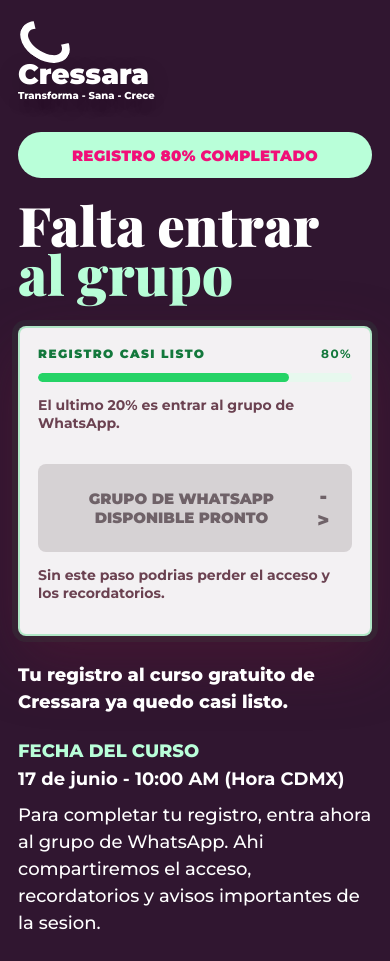
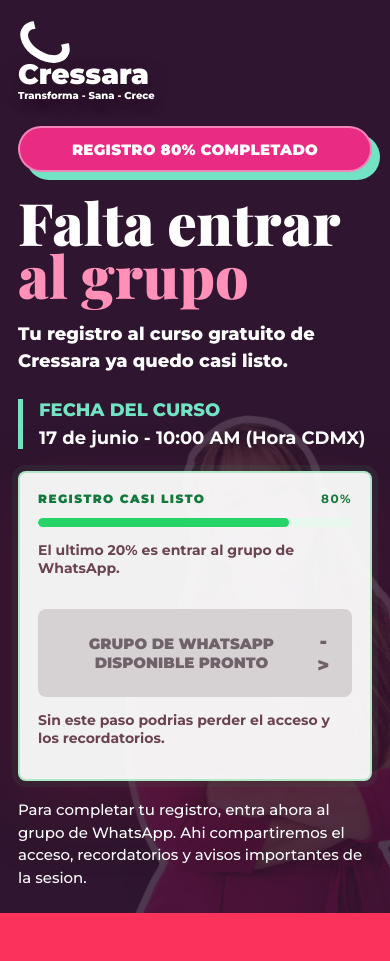
Before and after one commit to alfredo31410-ctrl/cresara-landings, a Next.js app: page /landings/lo-que-sigue/gracias in a window 390 px wide. After the commit the page ends 913 px from the top, so only its background shows below. Built offline with nearby package versions, Linux system fonts and the light colour scheme.

Commit message:
Alinear pagina de gracias de Lo que sigue

```diff
--- a/app/components/ThankYouPage.tsx
+++ b/app/components/ThankYouPage.tsx
@@ -36,6 +36,10 @@
         <img className="thanks-page__background" src={campaign.backgroundUrl} alt="" />
       ) : null}
 
+      <div className="thanks-page__visual" aria-hidden="true">
+        <img src={campaign.imageUrl} alt="" />
+      </div>
+
       <section className="thanks-page__content" aria-labelledby="thanks-title">
         <div className="brand brand--thanks">
           <span className="brand__mark"></span>
@@ -49,6 +53,18 @@
           Falta entrar
           <span>al grupo</span>
         </h1>
+
+        <p className="thanks-lead">
+          Tu registro al curso gratuito de Cressara ya quedo casi listo.
+        </p>
+
+        <div className="thanks-date">
+          <span>Fecha del curso</span>
+          <strong>
+            {campaign.date} - {campaign.time}
+          </strong>
+        </div>
+
         <div className="whatsapp-card">
           <div className="progress-box">
             <div className="progress-box__label">
@@ -85,24 +101,12 @@
             Sin este paso podrias perder el acceso y los recordatorios.
           </p>
         </div>
-        <p className="thanks-lead">
-          Tu registro al curso gratuito de Cressara ya quedo casi listo.
-        </p>
- <div className="thanks-date">
-          <span>Fecha del curso</span>
-          <strong>
-            {campaign.date} - {campaign.time}
-          </strong>
-        </div>
+
         <p className="thanks-text">
           Para completar tu registro, entra ahora al grupo de WhatsApp. Ahi
           compartiremos el acceso, recordatorios y avisos importantes de la
           sesion.
         </p>
-
-
-
-
       </section>
     </main>
   );
--- a/app/globals.css
+++ b/app/globals.css
@@ -497,6 +497,15 @@
   background: #301630;
 }
 
+.thanks-page--magenta::before {
+  content: "";
+  position: absolute;
+  inset: 0 0 0 62%;
+  z-index: -1;
+  background: #d71970;
+  clip-path: polygon(18% 0, 100% 0, 100% 100%, 0 100%);
+}
+
 .thanks-page__background {
   position: absolute;
   inset: 0;
@@ -507,12 +516,84 @@
   object-position: center;
 }
 
+.thanks-page__visual {
+  display: none;
+}
+
+.thanks-page--magenta .thanks-page__visual {
+  position: absolute;
+  inset: 0;
+  z-index: -1;
+  display: block;
+  overflow: hidden;
+  pointer-events: none;
+}
+
+.thanks-page--magenta .thanks-page__visual img {
+  position: absolute;
+  right: clamp(30px, 6vw, 100px);
+  bottom: 0;
+  width: min(40vw, 500px);
+  height: min(91vh, 790px);
+  object-fit: contain;
+  object-position: bottom right;
+  filter: drop-shadow(0 30px 54px rgba(16, 6, 20, 0.42));
+}
+
 .thanks-page__content {
   width: min(100%, 640px);
   min-height: calc(100vh - 144px);
   display: flex;
   flex-direction: column;
   justify-content: center;
+}
+
+.thanks-page--magenta .thanks-page__content {
+  position: relative;
+  z-index: 2;
+  width: min(55vw, 680px);
+}
+
+.thanks-page--magenta .progress-pill {
+  width: fit-content;
+  min-width: min(100%, 390px);
+  border: 2px solid rgba(255, 255, 255, 0.42);
+  background: #e92b84;
+  color: var(--white);
+  box-shadow: 8px 8px 0 #72e4c3;
+}
+
+.thanks-page--magenta h1 {
+  margin-top: 24px;
+  font-size: clamp(54px, 6.2vw, 88px);
+}
+
+.thanks-page--magenta h1 span {
+  color: #ff91b8;
+}
+
+.thanks-page--magenta .thanks-lead {
+  margin-top: 20px;
+}
+
+.thanks-page--magenta .thanks-date {
+  border-left: 5px solid #72e4c3;
+  padding-left: 16px;
+  color: var(--white);
+}
+
+.thanks-page--magenta .thanks-date span {
+  color: #72e4c3;
+}
+
+.thanks-page--magenta .whatsapp-card {
+  margin-top: 22px;
+}
+
+.thanks-page--magenta .thanks-text {
+  max-width: 520px;
+  margin-top: 18px;
+  font-size: 16px;
 }
 
 .brand--thanks {
@@ -677,6 +758,48 @@
     z-index: 1;
     background: rgba(48, 22, 48, 0.62);
     pointer-events: none;
+  }
+
+  .thanks-page--magenta {
+    min-height: 100vh;
+    background: #301630;
+  }
+
+  .thanks-page--magenta::before {
+    inset: 0;
+    z-index: -2;
+    background: #301630;
+    clip-path: none;
+  }
+
+  .thanks-page--magenta::after {
+    content: "";
+    position: absolute;
+    inset: 0;
+    z-index: 0;
+    background: rgba(48, 22, 48, 0.68);
+    pointer-events: none;
+  }
+
+  .thanks-page--magenta .thanks-page__visual {
+    z-index: -1;
+  }
+
+  .thanks-page--magenta .thanks-page__visual img {
+    right: -70px;
+    width: min(82vw, 460px);
+    height: min(88vh, 700px);
+    opacity: 0.62;
+  }
+
+  .thanks-page--magenta .thanks-page__content {
+    z-index: 2;
+    width: min(100%, 650px);
+    min-height: calc(100vh - 56px);
+  }
+
+  .thanks-page--magenta h1 {
+    font-size: clamp(50px, 12vw, 76px);
   }
 
   .landing-hero__visual {
@@ -859,6 +982,33 @@
     font-size: clamp(46px, 15vw, 62px);
   }
 
+  .thanks-page--magenta {
+    padding: 24px 18px 42px;
+  }
+
+  .thanks-page--magenta .thanks-page__visual img {
+    right: -110px;
+    width: min(116vw, 430px);
+    height: min(78vh, 610px);
+    opacity: 0.48;
+  }
+
+  .thanks-page--magenta .brand--thanks {
+    margin-bottom: 24px;
+  }
+
+  .thanks-page--magenta h1 {
+    font-size: clamp(46px, 15vw, 62px);
+  }
+
+  .thanks-page--magenta .progress-pill {
+    min-width: 100%;
+  }
+
+  .thanks-page--magenta .thanks-text {
+    font-size: 15px;
+  }
+
   .landing-page--coral h1 {
     font-size: clamp(42px, 15vw, 58px);
   }
--- a/lib/landings.ts
+++ b/lib/landings.ts
@@ -68,6 +68,7 @@
     date: "17 de junio",
     time: "10:00 AM (Hora CDMX)",
     badge: "Curso gratuito - 100% en linea",
+    formId: 239,
     imageUrl: "/landings/lo-que-sigue/martha-velasco.png",
     variant: "magenta",
   },
```
